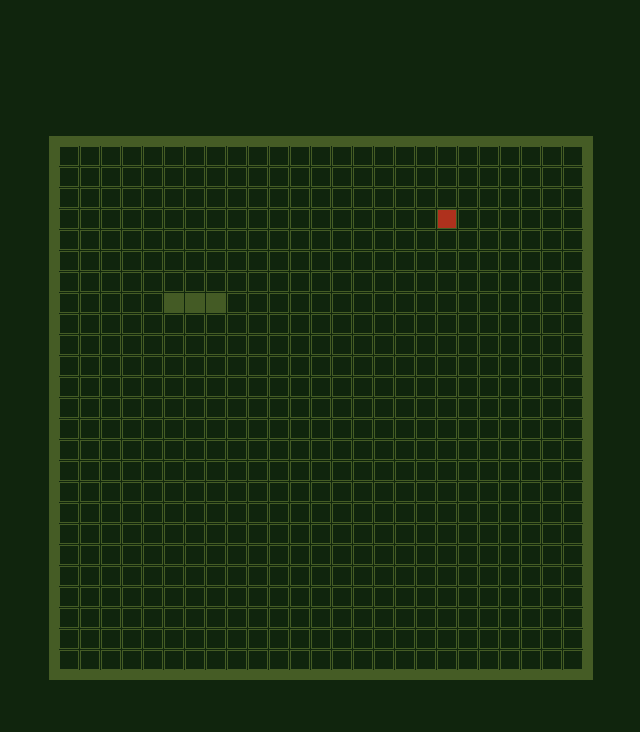
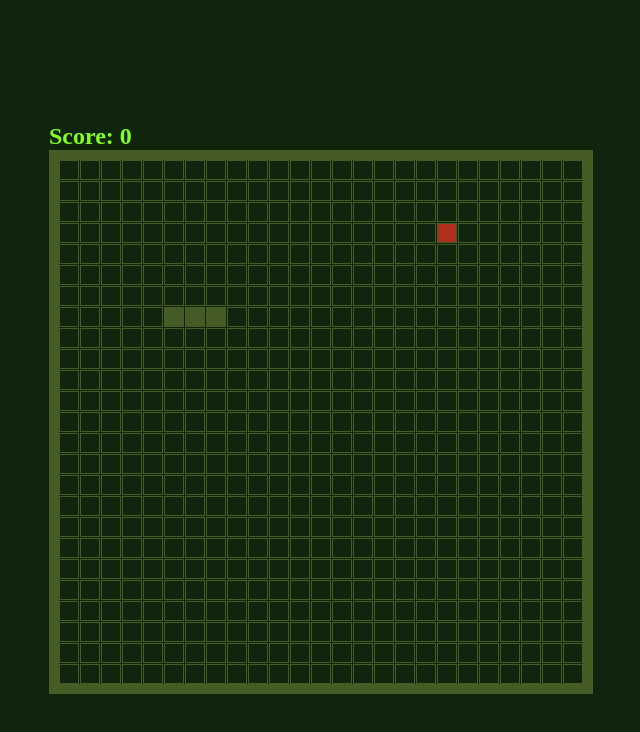
Before and after one commit to mmahabadi/snake-game, an Angular app: page / in a window 1280 px wide. Shown: the top 732 px of the page, without its empty margins (319-959 px from the left). Built offline with nearby package versions, Linux system fonts and the light colour scheme.

Commit message:
add score

```diff
--- a/src/app/components/scene/scene.component.html
+++ b/src/app/components/scene/scene.component.html
@@ -1,3 +1,4 @@
+<div class="score">Score: {{ snake.length - 3 }}</div>
 <div ngClass="scene">
   <div
     ngClass="game-board"
--- a/src/app/components/scene/scene.component.scss
+++ b/src/app/components/scene/scene.component.scss
@@ -41,3 +41,8 @@
     }
   }
 }
+.score {
+  font-weight: bold;
+  font-size: 1.5rem;
+  color: var(--text-color);
+}
--- a/src/styles.scss
+++ b/src/styles.scss
@@ -7,6 +7,7 @@
   --box-color: #455c25;
   --game-over-color: #84fe26;
   --food-color: #af311d;
+  --text-color: #84fe26;
 }
 
 html,
```
